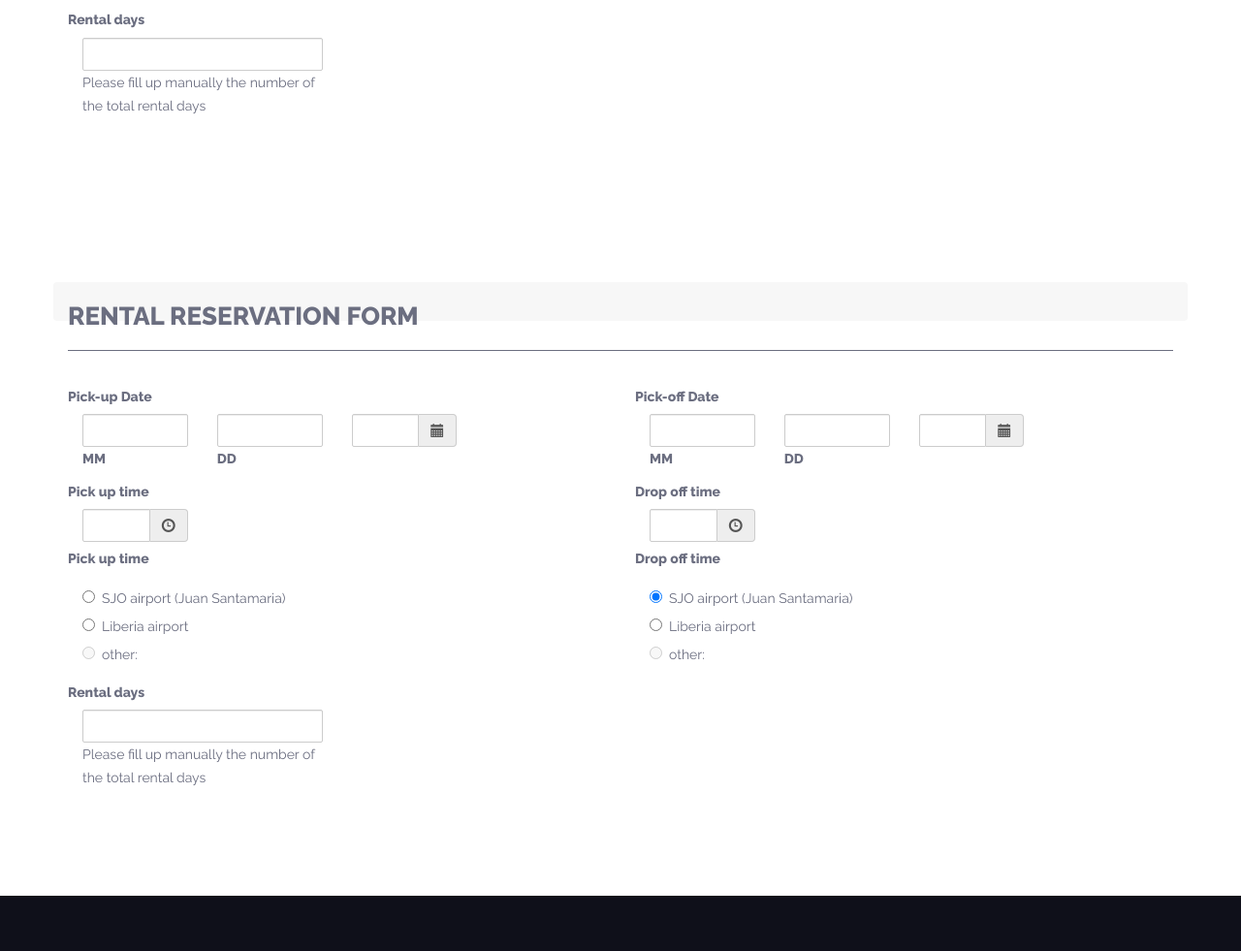
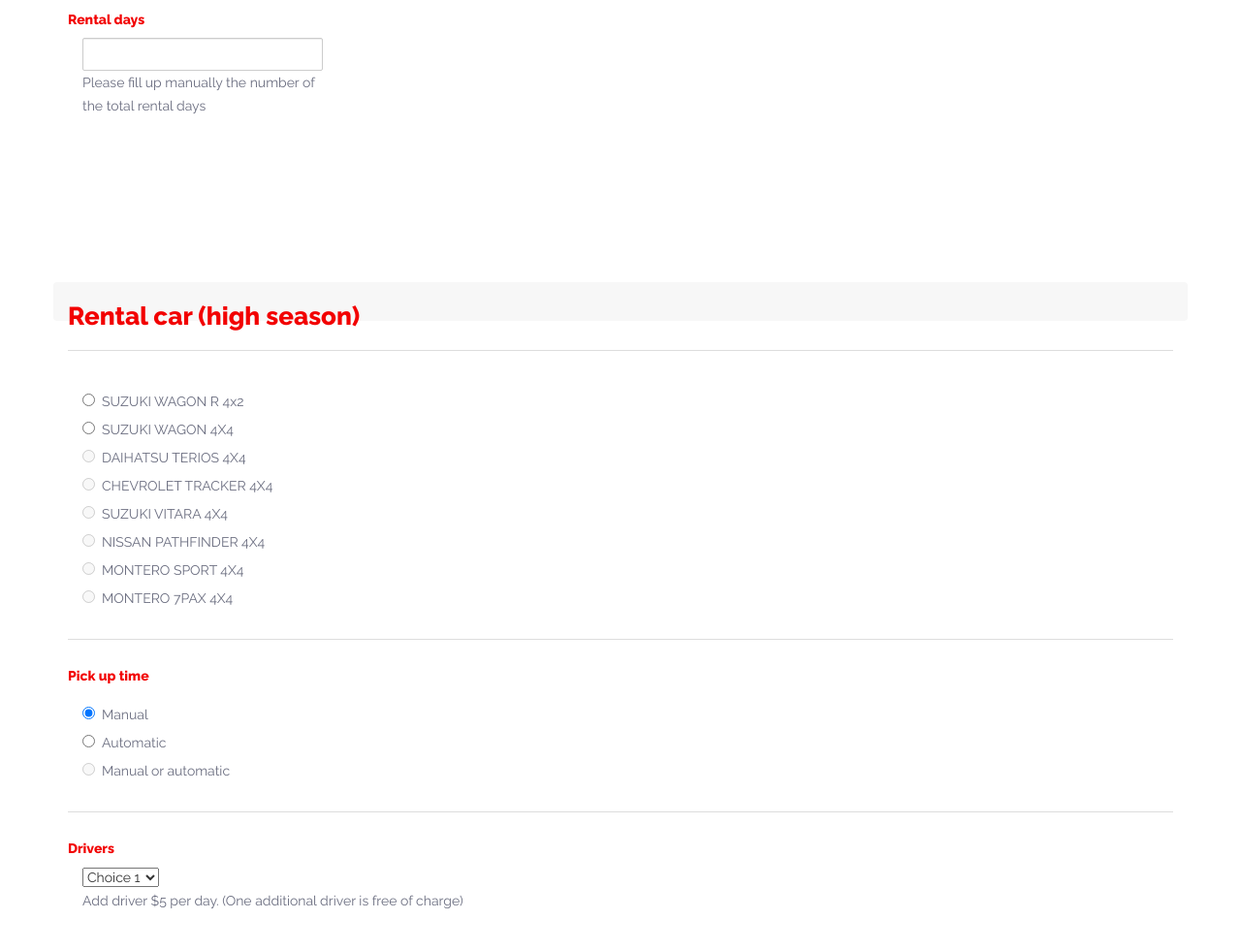
Before and after one commit to machineio/magnumrc, a plain HTML site: page form.html in a window 1280 px wide. Shown: the part 856-1837 px from the top of the page at 97% size. Drawn offline with Linux system fonts and the light colour scheme; some packages are replaced by stand-ins of ours; files whose address does not match are found by name.

Commit message:
add form PART#2

```diff
--- a/form.html
+++ b/form.html
@@ -126,7 +126,7 @@
             <div class="row">
               <div class="col-md-12">
                 <div class="heading-title heading-title-alt">
-                  <h3>RENTAL RESERVATION FORM</h3>
+                  <h3><a>RENTAL RESERVATION FORM</a></h3>
                   <hr class="style1">
                 </div>
               </div>
@@ -138,7 +138,7 @@
              <!--Pick-up Date-->
             <div class="col-md-6">
                 <div class="form-group">
-                  <h5>Pick-up Date</h5>
+                  <h5><a>Pick-up Date</a></h5>
 
                   <div class="col-xs-3">
                     <input class="form-control" id="ex1" type="text">
@@ -163,7 +163,7 @@
             <!--Pick-off Date-->
             <div class="col-md-6">
                 <div class="form-group">
-                  <h5>Pick-off Date</h5>
+                  <h5><a>Pick-off Date</a></h5>
 
                   <div class="col-xs-3">
                     <input class="form-control" id="ex1" type="text">
@@ -192,7 +192,7 @@
               <!-- Pick up time -->
               <div class="col-md-6">
                 <div class="form-group">
-                  <h5>Pick up time</h5>
+                  <h5><a>Pick up time</a></h5>
 
             <div class='col-xs-3'>
                 <div class='input-group date' id='datetimepicker3'>
@@ -208,7 +208,7 @@
             <!-- Drop off time -->
             <div class="col-md-6">
                 <div class="form-group">
-                  <h5>Drop off time</h5>
+                  <h5><a>Drop off time</a></h5>
 
             <div class='col-xs-3'>
                 <div class='input-group date' id='datetimepicker3'>
@@ -228,7 +228,7 @@
               <!-- Pick up place -->
               <div class="col-md-6">
                 <div class="form-group">
-                  <h5>Pick up time</h5>
+                  <h5><a>Pick up time</a></h5>
 
             <div class='col-xs-6'>
                 <div class='input-group date radio' id='datetimepicker3'>
@@ -256,7 +256,7 @@
             <!-- Drop off place -->
             <div class="col-md-6">
                 <div class="form-group">
-                  <h5>Drop off time</h5>
+                  <h5><a>Drop off time</a></h5>
 
             <div class='col-xs-6'>
                 <div class='input-group date radio' id='datetimepicker3'>
@@ -289,7 +289,7 @@
               <!--Pick-off Date-->
             <div class="col-md-6">
                 <div class="form-group">
-                  <h5>Rental days</h5>
+                  <h5><a>Rental days</a></h5>
 
                   <div class="col-xs-6">
                     <input class="form-control" id="ex1" type="text">
@@ -324,7 +324,7 @@
             <div class="row">
               <div class="col-md-12">
                 <div class="heading-title heading-title-alt">
-                  <h3>RENTAL RESERVATION FORM</h3>
+                  <h3><a>Rental car (high season)</a></h3>
                   <hr class="style1">
                 </div>
               </div>
@@ -332,158 +332,119 @@
             <!-- begin:sorting -->
             <div class="row sort">
 
-
-             <!--Pick-up Date-->
-            <div class="col-md-6">
-                <div class="form-group">
-                  <h5>Pick-up Date</h5>
-
-                  <div class="col-xs-3">
-                    <input class="form-control" id="ex1" type="text">
-                    <label for="ex1">MM</label>
-                  </div>
-                  <div class="col-xs-3">
-                    <input class="form-control" id="ex2" type="text">
-                    <label for="ex1">DD</label>
-                  </div>
-
-            <div class='col-xs-3'>
-                <div class='input-group date' id='datetimepicker1'>
-                    <input type='text' class="form-control" />
-                    <span class="input-group-addon">
-                        <span class="glyphicon glyphicon-calendar"></span>
-                    </span>
-                </div>
-               </div>
-              </div>
-             </div>
-
-            <!--Pick-off Date-->
-            <div class="col-md-6">
-                <div class="form-group">
-                  <h5>Pick-off Date</h5>
-
-                  <div class="col-xs-3">
-                    <input class="form-control" id="ex1" type="text">
-                    <label for="ex1">MM</label>
-                  </div>
-                  <div class="col-xs-3">
-                    <input class="form-control" id="ex2" type="text">
-                    <label for="ex1">DD</label>
-                  </div>
-
-            <div class='col-xs-3'>
-                <div class='input-group date' id='datetimepicker1'>
-                    <input type='text' class="form-control" />
-                    <span class="input-group-addon">
-                        <span class="glyphicon glyphicon-calendar"></span>
-                    </span>
-                </div>
-               </div>
-              </div>
-             </div>
-             <hr class="style1">
-              <!-- Pick up time -->
-              <div class="col-md-6">
-                <div class="form-group">
-                  <h5>Pick up time</h5>
-
-            <div class='col-xs-3'>
-                <div class='input-group date' id='datetimepicker3'>
-                    <input type='text' class="form-control" />
-                    <span class="input-group-addon">
-                        <span class="glyphicon glyphicon-time"></span>
-                    </span>
-                </div>
-               </div>
-              </div>
-             </div>
-
-            <!-- Drop off time -->
-            <div class="col-md-6">
-                <div class="form-group">
-                  <h5>Drop off time</h5>
-
-            <div class='col-xs-3'>
-                <div class='input-group date' id='datetimepicker3'>
-                    <input type='text' class="form-control" />
-                    <span class="input-group-addon">
-                        <span class="glyphicon glyphicon-time"></span>
-                    </span>
-                </div>
-               </div>
-              </div>
-             </div>
-
               <!-- Pick up place -->
               <div class="col-md-6">
                 <div class="form-group">
-                  <h5>Pick up time</h5>
+
 
             <div class='col-xs-6'>
                 <div class='input-group date radio' id='datetimepicker3'>
 
                         <label>
                           <input type="radio" name="optionsRadios" id="optionsRadios1" value="option1" checked>
-                          SJO airport (Juan Santamaria)
+                          SUZUKI WAGON  R 4x2
                       </div>
                       <div class="radio">
                         <label>
                           <input type="radio" name="optionsRadios" id="optionsRadios2" value="option2">
-                          Liberia airport
+                          SUZUKI WAGON 4X4
                         </label>
                       </div>
                       <div class="radio disabled">
                         <label>
                           <input type="radio" name="optionsRadios" id="optionsRadios3" value="option3" disabled>
-                          other:
+                          DAIHATSU TERIOS 4X4
+                        </label>
+                      </div>
+                       <div class="radio disabled">
+                        <label>
+                          <input type="radio" name="optionsRadios" id="optionsRadios2" value="option3" disabled>
+                          CHEVROLET TRACKER 4X4
+                        </label>
+                      </div>
+                       <div class="radio disabled">
+                        <label>
+                          <input type="radio" name="optionsRadios" id="optionsRadios2" value="option3" disabled>
+                          SUZUKI VITARA 4X4
+                        </label>
+                      </div>
+                      <div class="radio disabled">
+                        <label>
+                          <input type="radio" name="optionsRadios" id="optionsRadios2" value="option3" disabled>
+                          NISSAN PATHFINDER 4X4
+                        </label>
+                      </div>
+                      <div class="radio disabled">
+                        <label>
+                          <input type="radio" name="optionsRadios" id="optionsRadios2" value="option3" disabled>
+                          MONTERO SPORT 4X4
+                        </label>
+                      </div>
+                      <div class="radio disabled">
+                        <label>
+                          <input type="radio" name="optionsRadios" id="optionsRadios2" value="option3" disabled>
+                          MONTERO 7PAX 4X4
                         </label>
                       </div>
                </div>
               </div>
              </div>
 
-            <!-- Drop off place -->
+            <div class="col-md-12">
+              <hr class="style1">
+             </div>
+
+              <!-- Pick up place -->
               <div class="col-md-6">
                 <div class="form-group">
-                  <h5>Drop off time</h5>
+                  <h5><a>Pick up time</a></h5>
 
             <div class='col-xs-6'>
                 <div class='input-group date radio' id='datetimepicker3'>
 
                         <label>
                           <input type="radio" name="optionsRadios" id="optionsRadios1" value="option1" checked>
-                          SJO airport (Juan Santamaria)
+                          Manual
                       </div>
                       <div class="radio">
                         <label>
                           <input type="radio" name="optionsRadios" id="optionsRadios2" value="option2">
-                          Liberia airport
+                          Automatic
                         </label>
                       </div>
                       <div class="radio disabled">
                         <label>
                           <input type="radio" name="optionsRadios" id="optionsRadios3" value="option3" disabled>
-                          other:
+                          Manual or automatic
                         </label>
-
                 </div>
                </div>
               </div>
              </div>
 
-              <!--Pick-off Date-->
+             <div class="col-md-12">
+              <hr class="style1">
+             </div>
+
               <div class="col-md-6">
                 <div class="form-group">
-                  <h5>Rental days</h5>
+                  <h5><a>Drivers</a></h5>
 
-                  <div class="col-xs-6">
-                    <input class="form-control" id="ex1" type="text">
-                    <p>Please fill up manually the number of the total rental days<p>
+            <div class='col-xs-3'>
+                <div class='input-group date' id='datetimepicker3'>
+                    <select>
+                      <option value="opt-1">Choice 1</option>
+                      <option value="opt-2">Choice 2</option>
+                      <option value="opt-3">Choice 3</option>
+                    </select>
                 </div>
                </div>
+                 <div class="col-xs-12">
+                    <p>Add driver $5 per day. (One additional driver is free of charge)<p>
                   </div>
 
+              </div>
+             </div>
 
 
 
--- a/static/css/codemachine.css
+++ b/static/css/codemachine.css
@@ -1,3 +1,3 @@
 hr.style1 {
- border-top: 1px solid #6b6e80;
+ border-top: 1px solid #ddd;
 }
```
Lines whose indentation alone changed are shown as unchanged.
